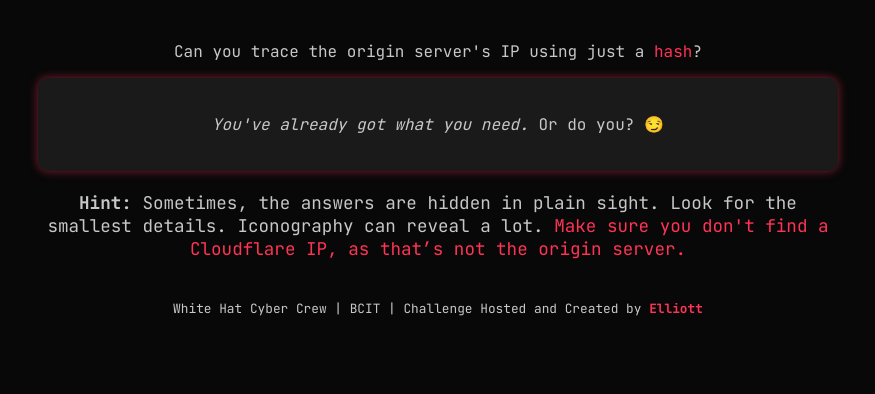
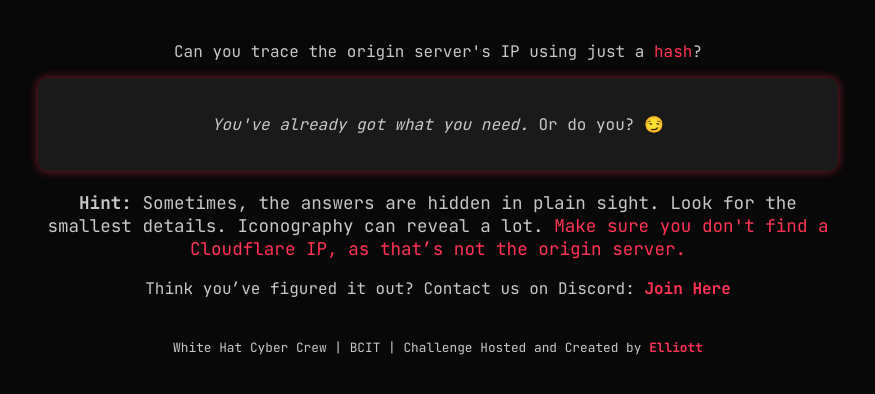
Before and after one commit to elliott-diy/WHCC-Favicon, a FastAPI app: page /favicon in a window 1280 px wide. Shown: the part 254-648 px from the top of the page, without its empty margins (202-1077 px from the left). Run offline with FastAPI, Linux system fonts and the light colour scheme.

```diff
--- a/templates/favicon.html
+++ b/templates/favicon.html
@@ -23,6 +23,10 @@
         <div class="hint">
             <p><strong>Hint:</strong> Sometimes, the answers are hidden in plain sight. Look for the smallest details. Iconography can reveal a lot. <span style="color: #ff3355;">Make sure you don't find a Cloudflare IP, as that’s not the origin server.</span></p>
         </div>
+
+        <div class="contact-info">
+            <p>Think you’ve figured it out? Contact us on Discord: <a href="https://discord.gg/TAbtDhEQ2Z" target="_blank" style="color: #ff3355;">Join Here</a></p>
+        </div>
     </div>
 
     <footer>
```
